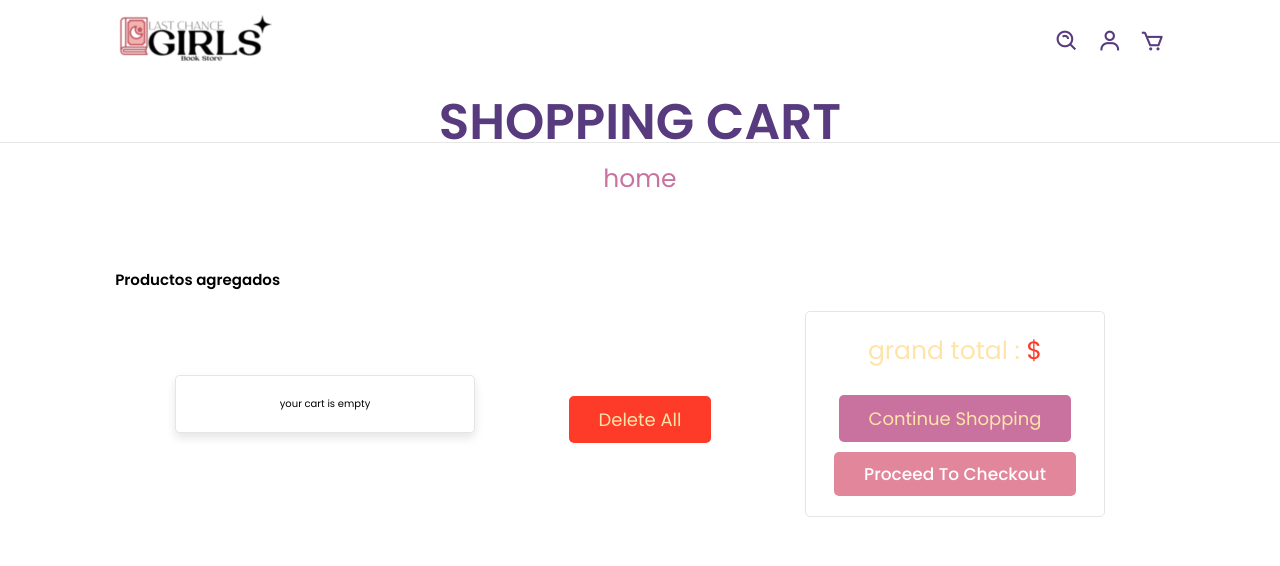
After one commit to casperr29/BDM-CI-paoly, a PHP site: page /carrito.php in a window 1280 px wide. The commit adds this page. Shown: the top 566 px of the page. Run offline with PHP 8.4, Linux system fonts and the light colour scheme.

Commit message:
pantallas

```diff
--- /dev/null
+++ b/carrito.php
@@ -0,0 +1,51 @@
+<!DOCTYPE html>
+<html lang="en">
+<head>
+   <meta charset="UTF-8">
+   <meta http-equiv="X-UA-Compatible" content="IE=edge">
+   <meta name="viewport" content="width=device-width, initial-scale=1.0">
+   <title>cart</title>
+
+   <!-- font awesome cdn link  -->
+   <link rel="stylesheet" href="https://cdnjs.cloudflare.com/ajax/libs/font-awesome/6.0.0/css/all.min.css">
+
+   <!-- custom css file link  -->
+   <link rel="stylesheet" href="cssarely/carrito.css">
+
+</head>
+<body>
+
+<?php include 'header.php'; ?>
+
+<div class="heading">
+   <h3>shopping cart</h3>
+   <p> <a href="home.php">home</a></p>
+</div>
+
+<section class="shopping-cart">
+
+   <h1 class="title">Productos agregados</h1>
+
+   <div class="box-container">
+
+      <div class="box">
+
+      <?php echo '<p class="empty">your cart is empty</p>'; ?>
+   </div>
+
+   <div style="margin-top: 2rem; text-align:center;">
+      <a href="cart.php?delete_all" class="delete-btn">delete all</a>
+   </div>
+
+   <div class="cart-total">
+      <p>grand total : <span>$</span></p>
+      <div class="flex">
+         <a href="shop.php" class="option-btn">continue shopping</a>
+         <a href="checkout.php" class="btn"> proceed to checkout</a>
+      </div>
+   </div>
+
+</section>
+
+</body>
+</html>
--- /dev/null
+++ b/cssarely/carrito.css
@@ -0,0 +1,181 @@
+:root{
+    --white: #fff;
+    --red: #fe3a29;
+    --pink1:#fca699;
+    --pink: #e2869b;
+    --dark-color: #c9729f;
+    --black: #583b7e;
+    --light-color: #ffe4aa;
+    --border: .1rem solid rgba(0, 0, 0, .1);
+    --border-hover: .1rem solid var(--black);
+    --box-shadow:0 .5rem 1rem rgba(0, 0, 0, .1);
+}
+
+
+ *{
+     font-family: 'Poppins', sans-serif;
+     margin:0; padding:0;
+     box-sizing: border-box;
+     outline: none; border:none;
+     text-decoration: none;
+     transition:all .2s linear;
+ }
+
+.heading h3{
+    font-size: 5rem;
+    color:var(--black);
+    text-transform: uppercase;
+}
+
+.heading p{
+font-size: 2.5rem;
+color:var(--pink);
+}
+
+.heading p a{
+color:var(--dark-color);
+}
+
+.heading p a:hover{
+text-decoration: underline;
+}
+
+.btn,
+.option-btn,
+.delete-btn,
+.white-btn{
+   display: inline-block;
+   margin-top: 1rem;
+   padding:1rem 3rem;
+   cursor: pointer;
+   color:var(--light-color);
+   font-size: 1.8rem;
+   border-radius: .5rem;
+   text-transform: capitalize;
+}
+
+.btn:hover,
+.option-btn:hover,
+.delete-btn:hover{
+   background-color: var(--black);
+}
+
+.option-btn,
+.white-btn,
+.btn{
+   background-color: var(--dark-color);
+}
+
+.delete-btn{
+   background-color: var(--red);
+}
+
+.white-btn:hover{
+   background-color: var(--pink1);
+   color:var(--black);
+}
+
+.shopping-cart .box-container{
+    max-width: 1200px;
+    margin:0 auto;
+    display: grid;
+    grid-template-columns: repeat(auto-fit, 30rem);
+    align-items: center;
+    gap:1.5rem;
+    justify-content: center;
+ }
+
+ .shopping-cart .box-container .box{
+    text-align: center;
+    padding:2rem;
+    border-radius: .5rem;
+    background-color: var(--white);
+    box-shadow: var(--box-shadow);
+    position: relative;
+    border:var(--border);
+ }
+
+ .shopping-cart .box-container .box .fa-times{
+    position: absolute;
+    top:1rem; right:1rem;
+    height: 4.5rem;
+    width: 4.5rem;
+    line-height: 4.5rem;
+    font-size: 2rem;
+    background-color: var(--red);
+    color:var(--white);
+    border-radius: .5rem;
+ }
+
+ .shopping-cart .box-container .box .fa-times:hover{
+    background-color: var(--black);
+ }
+
+ .shopping-cart .box-container .box img{
+    height: 30rem;
+ }
+
+ .shopping-cart .box-container .box .name{
+    padding:1rem 0;
+    font-size: 2rem;
+    color:var(--black);
+ }
+
+ .shopping-cart .box-container .box .price{
+    padding:1rem 0;
+    font-size: 2.5rem;
+    color:var(--red);
+ }
+
+ .shopping-cart .box-container .box input[type="number"]{
+    margin:.5rem 0;
+    border:var(--border);
+    border-radius: .5rem;
+    padding:1.2rem 1.4rem;
+    font-size: 2rem;
+    color:var(--black);
+    width: 9rem;
+ }
+
+ .shopping-cart .box-container .box .sub-total{
+    padding-top: 1.5rem;
+    font-size: 2rem;
+    color:var(--light-color);
+ }
+
+ .shopping-cart .box-container .box .sub-total span{
+    color:var(--red);
+ }
+
+ .shopping-cart .cart-total{
+    max-width: 1200px;
+    margin:0 auto;
+    border:var(--border);
+    padding:2rem;
+    text-align: center;
+    margin-top: 2rem;
+    border-radius: .5rem;
+ }
+
+ .shopping-cart .cart-total p{
+    font-size: 2.5rem;
+    color:var(--light-color);
+ }
+
+ .shopping-cart .cart-total p span{
+    color:var(--red);
+ }
+
+ .shopping-cart .cart-total .flex{
+    display: flex;
+    flex-wrap: wrap;
+    column-gap:1rem;
+    margin-top: 1.5rem;
+    justify-content: center;
+ }
+
+ .shopping-cart .disabled{
+    pointer-events: none;
+    opacity: .5;
+    user-select: none;
+ }
--- a/dashboard.php
+++ b/dashboard.php
@@ -23,9 +23,6 @@
             <nav class="navbar">
                 <a href="login.php">inicio</a>
                 <a href="login.php">categorias</a>
-                <a href="login.php">mas vendidos</a>
-                <a href="login.php">nuevos</a>
-                <a href="login.php">vistos anteriormente</a>
             </nav>
         </div>
     </header>
--- a/header.php
+++ b/header.php
@@ -29,7 +29,8 @@
             <div class="icons">
                 <a href="buscador.php" class="bx bx-search-alt"></a>
                 <a href="perfil.php" class="bx bx-user"></a>
-                <div id="login-btn" href="carrito.php" class="bx bx-cart"><span>(00)</div>
+                <a href="carrito.php" class="bx bx-cart"></a>
+
             </div>
 
         </div>
```
Also changed, not shown: buscador.php (+5 -5 lines).
